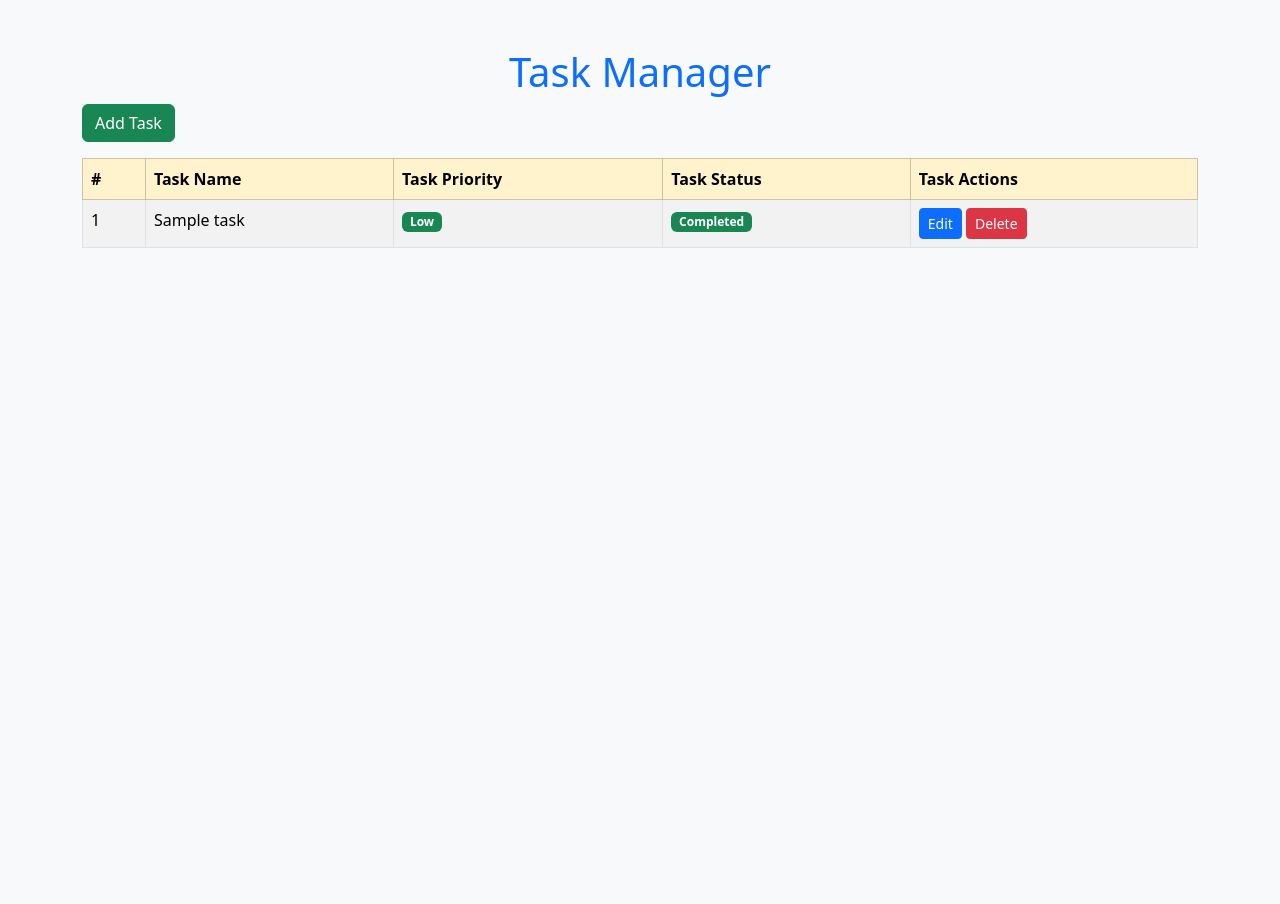
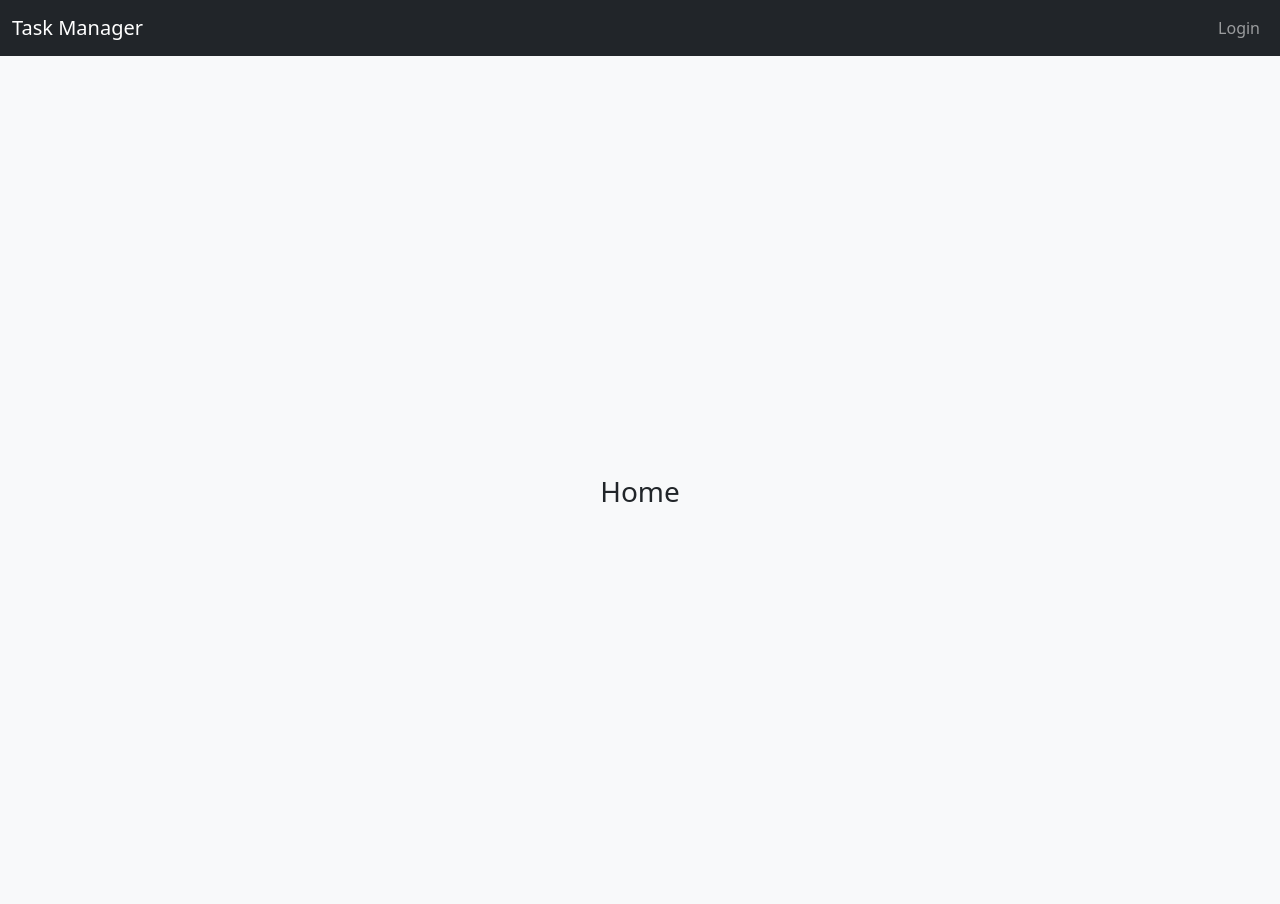
Before and after one commit to nikunjjadav123/django-postgres-botstrap-task-manager, a Django app: page / in a window 1280 px wide. Before the commit the page ends 248 px from the top, so only its background shows below. Run offline with Django 5.2, Linux system fonts and the light colour scheme; tables that the repository leaves empty hold one stand-in row (values such as "Sample post"); parts of the project's set-up code (start-up, migrations or seed data) failed here and were passed over; some libraries are stand-ins or nearby versions.

Commit message:
Implemented login, logout, and home page with crispy-forms for Bootstrap styling on login/register pages

```diff
--- a/tasks/templates/base.html
+++ b/tasks/templates/base.html
@@ -9,9 +9,42 @@
     {% bootstrap_javascript %}
 </head>
 <body class="bg-light">
-<div class="container mt-5">
-    <h1 class="text-center text-primary">Task Manager</h1>
-    {% block content %}{% endblock %}
-</div>
+    <nav class="navbar navbar-expand-lg navbar-dark bg-dark">
+        <div class="container-fluid">
+            <a class="navbar-brand" href="{% url 'home' %}">Task Manager</a>
+            <button class="navbar-toggler" type="button" data-bs-toggle="collapse" data-bs-target="#navbarNav"
+            aria-controls="navbarNav" aria-expanded="false" aria-label="Toggle navigation">
+            <span class="navbar-toggler-icon"></span>
+            </button>
+
+            <div class="collapse navbar-collapse" id="navbarNav">
+            <ul class="navbar-nav ms-auto">
+                {% if user.is_authenticated %}
+                    <li class="nav-item">
+                        <a class="nav-link" href="{% url 'dashboard' %}">Dashboard</a>
+                    </li>
+                    <li class="nav-item">
+                        <a class="nav-link" href="{% url 'task_list' %}">My Tasks</a>
+                    </li>
+                    <li class="nav-item">
+                        <form method="post" action="{% url 'logout' %}">
+                            {% csrf_token %}
+                            <button type="submit" class="nav-link btn btn-link" style="border: none; background: none;">
+                                Logout
+                            </button>
+                        </form>
+                    </li>
+                {% else %}
+                <li class="nav-item">
+                    <a class="nav-link" href="{% url 'login' %}">Login</a>
+                </li>
+                {% endif %}
+            </ul>
+            </div>
+        </div>
+    </nav>
+    <div class="container mt-5">
+        {% block content %}{% endblock %}
+    </div>
 </body>
 </html>
--- /dev/null
+++ b/tasks/templates/tasks/dashboard.html
@@ -0,0 +1,6 @@
+{% extends "base.html" %}
+{% block content %}
+    <h2>Welcome {{ user.username }}</h2>
+    <p>This is your dashboard.</p>
+    <a href="{% url 'task_list' %}">View Tasks</a>
+{% endblock %}
--- /dev/null
+++ b/tasks/templates/tasks/home.html
@@ -0,0 +1,8 @@
+{% extends "base.html" %}
+{% load crispy_forms_tags %}
+
+{% block content %}
+<div class="d-flex justify-content-center align-items-center vh-100">
+    <h3 class="mb-4 text-center">Home</h3>
+</div>
+{% endblock %}
--- a/tasks/templates/tasks/task_list.html
+++ b/tasks/templates/tasks/task_list.html
@@ -24,7 +24,7 @@
                 </td>
                 <td>
                     <a href="{% url 'task_update' task.pk %}" class="btn btn-primary btn-sm">Edit</a>
-                    <a href="{% url 'task_delete' task.pk %}" class="btn btn-danger btn-sm">Delete</a>
+                    <!-- <a href="{% url 'task_delete' task.pk %}" class="btn btn-danger btn-sm">Delete</a> -->
                 </td>
             </tr>
             {% endfor %}
--- a/tasks/urls.py
+++ b/tasks/urls.py
@@ -1,9 +1,15 @@
 from django.urls import path
-from . import views
+from django.shortcuts import redirect
+from tasks import views
+from django.contrib.auth import views as auth_views
 
 urlpatterns = [
-    path('', views.task_list, name='task_list'),
+    path('tasks/', views.task_list, name='task_list'),
+    path('', views.home, name='home'),
     path('task/add/', views.add_task, name='task_create'),
     path('task/<int:pk>/edit/', views.edit_task, name='task_update'),
     path('task/<int:pk>/delete/', views.delete_task, name='task_delete'),
+    path('login/', auth_views.LoginView.as_view(template_name='tasks/login.html'), name='login'),
+    path('logout/', auth_views.LogoutView.as_view(next_page='login'), name='logout'),
+    path('dashboard/', views.dashboard, name='dashboard'),
 ]
--- a/tasks/views.py
+++ b/tasks/views.py
@@ -2,6 +2,8 @@
 from .models import Task
 from .forms import TaskForm
 from django.shortcuts import render, redirect, get_object_or_404
+from django.contrib.auth.decorators import login_required
+
 
 def task_list(request):
     tasks = Task.objects.all()
@@ -36,3 +38,10 @@ def delete_task(request, pk):
         task.delete()
         return redirect("task_list")
     return render(request, "tasks/task_confirm_delete.html", {"task": task})
+
+def home(request):
+    return render(request, 'tasks/home.html')
+
+@login_required
+def dashboard(request):
+    return render(request, 'tasks/dashboard.html')
```
Also changed, not shown: tasks/admin.py (+9 -1 lines), tasks/templates/tasks/login.html (added, +13 -0 lines).
